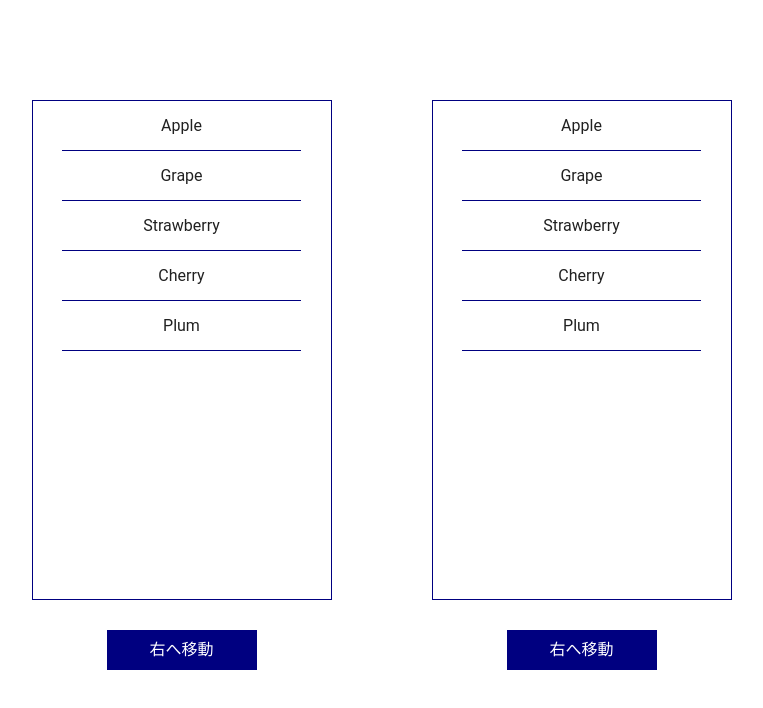
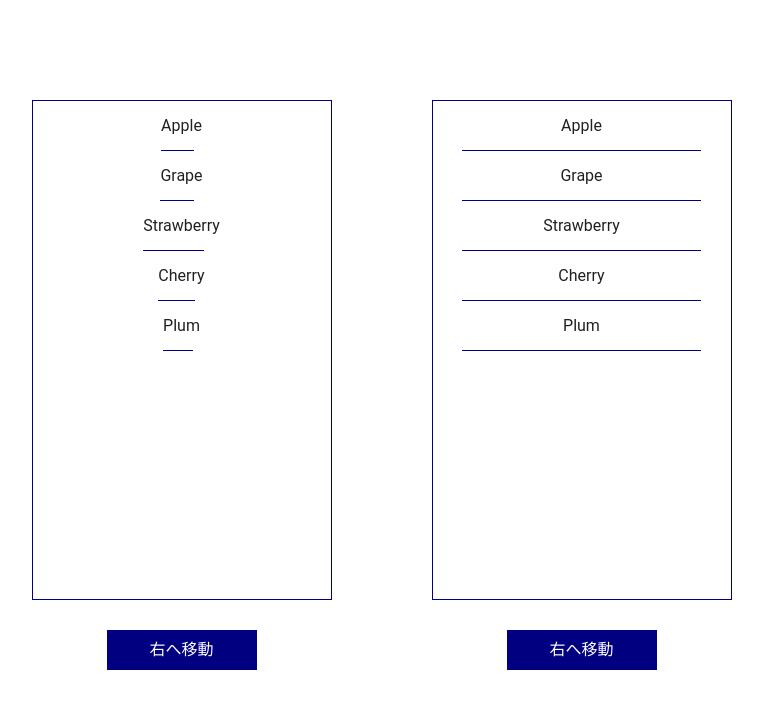
Before and after one commit to daxi0823/iimon_frontC, a Vue app: page / in a window 1280 px wide. Shown: the top 708 px of the page, without its empty margins (211-974 px from the left). Built offline with nearby package versions, Linux system fonts and the light colour scheme; the HTML template or start-up script is replaced by a standard one.

Commit message:
css修正

```diff
--- a/src/components/leftIBox.vue
+++ b/src/components/leftIBox.vue
@@ -1,7 +1,7 @@
 <template>
   <div>
     <div class="mainWrapper">
-      <div class="itemContainer" v-for="(item, index) in leftItems" :key="index">
+      <div v-for="(item, index) in leftItems" :key="index">
         <span class="itemBlock">{{item}}</span>
       </div>
     </div>
@@ -38,12 +38,10 @@ export default {
   box-sizing: border-box;
   border: 1px solid navy;
 }
-.itemContainer {
-  width: 80%;
-}
+
 .itemBlock {
   display: block;
-  width: 100%;
+  width: 80%;
   height: 50px;
   line-height: 50px;
   border-bottom: 1px solid navy;
```
